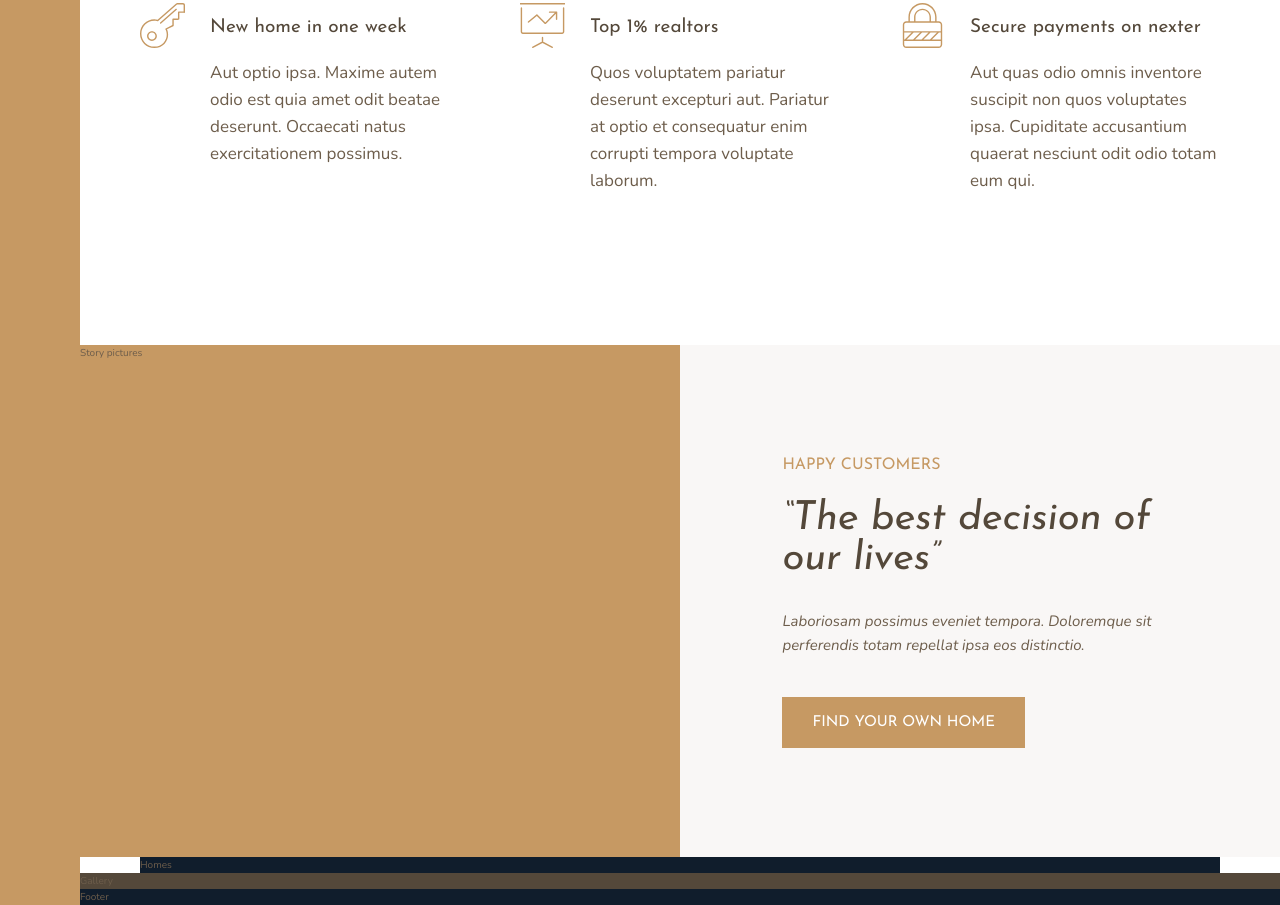
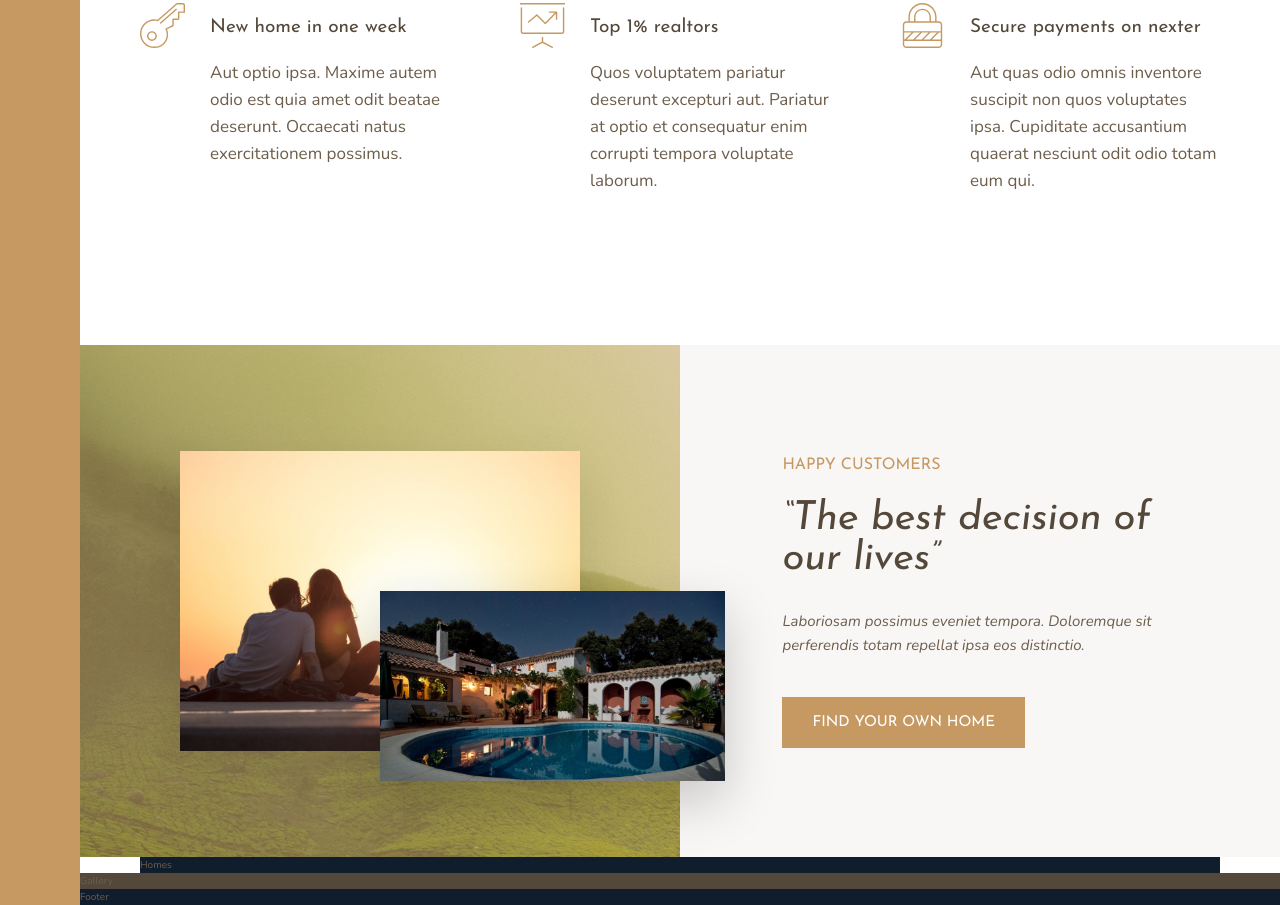
Before and after one commit to spaceinvadev/nexter, a website: page index.html in a window 1280 px wide. Shown: the part 1018-1923 px from the top of the page. Drawn offline with nearby package versions, Linux system fonts and the light colour scheme.

Commit message:
Build the story section (pictures)

```diff
--- a/index.html
+++ b/index.html
@@ -74,7 +74,10 @@
 
         </section>
 
-        <div class="story__pictures">Story pictures</div>
+        <div class="story__pictures">
+            <img src="images/story-1.jpeg" alt="Couple with new house" class="story__img--1">
+            <img src="images/story-2.jpeg" alt="New house" class="story__img--2">
+        </div>
 
         <!-- Story content section -->
         <div class="story__content">
--- a/sass/_story.scss
+++ b/sass/_story.scss
@@ -2,6 +2,28 @@
     &__pictures {
         background-color: $color-primary;
         grid-column: full-start / col-end 4;
+        background-image: linear-gradient(rgba($color-primary, .5), rgba($color-primary, .5)), url(../images/back.jpg);
+
+        display: grid;
+        grid-template-rows: repeat(6, 1fr);
+        grid-template-columns: repeat(6, 1fr);
+        align-items: center;
+    }
+
+    &__img--1 {
+        width: 100%;
+        grid-row: 2 / 6;
+        grid-column: 2 / 6;
+        box-shadow: 0 2rem 5rem rgba(0, 0, 0, .1);
+    }
+
+    &__img--2 {
+        width: 100%;
+        grid-row: 4 / 6;
+        grid-column: 4 / 7;
+        box-shadow: 0 2rem 5rem rgba(0, 0, 0, .2);
+        width: 115%;
+        z-index: 10;
     }
 
     &__content {
```
Also changed, not shown: images/back.jpg (added), images/story-1.jpeg (added), images/story-2.jpeg (added), styles/main.css.
